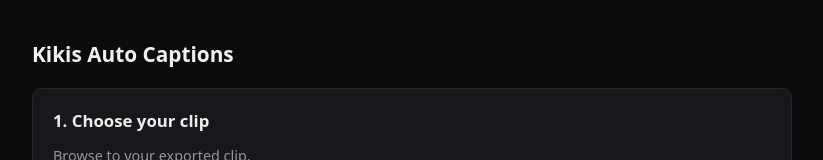
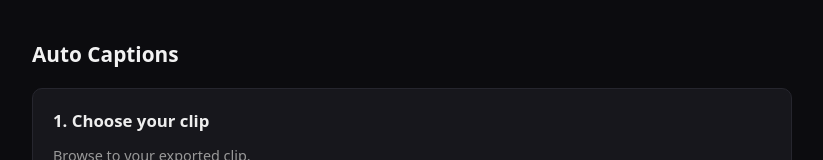
Before and after one commit to kikis118/kikis-auto-captions, a plain HTML site: page static/index.html in a window 1280 px wide. Shown: the top 160 px of the page, without its empty margins (228-1051 px from the left). Drawn offline with Linux system fonts and the light colour scheme; no server answers.

Commit message:
Remove Kikis branding from frontend

```diff
--- a/static/index.html
+++ b/static/index.html
@@ -2,12 +2,12 @@
 <html lang="en">
 <head>
 <meta charset="utf-8">
-<title>Kikis Auto Captions</title>
+<title>Auto Captions</title>
 <link rel="stylesheet" href="style.css">
 </head>
 <body>
 <div class="page">
-<h1>Kikis Auto Captions</h1>
+<h1>Auto Captions</h1>
 
 <div class="card">
   <h2>1. Choose your clip</h2>
```
